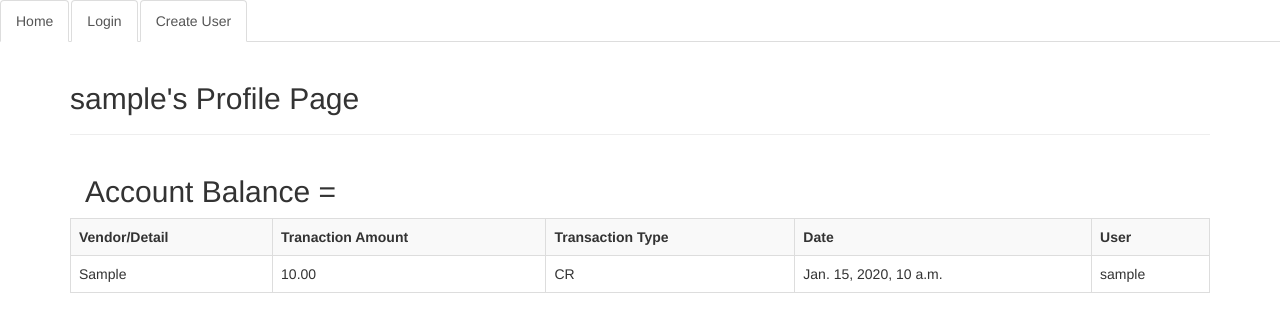
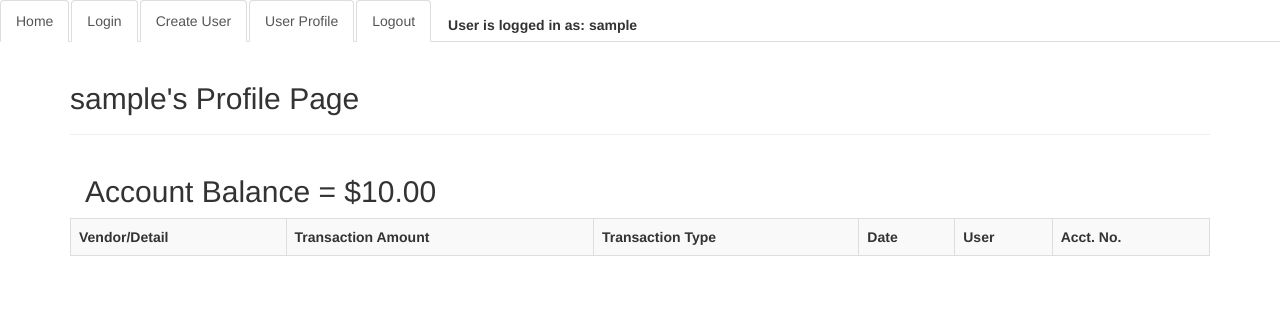
Before and after one commit to williamjohngardner/iron_bank, a Django app: page /accounts/profile/ in a window 1280 px wide. Shown: the top 332 px of the page. Run offline with Django 3.2, Linux system fonts and the light colour scheme; a user stored in the database is signed in; tables that the repository leaves empty hold one stand-in row (values such as "Sample post"); lists and menus that the app fills with data are empty; some libraries are stand-ins or nearby versions.

Commit message:
All functionality is a go Still need styling

```diff
--- a/app/views.py
+++ b/app/views.py
@@ -3,6 +3,7 @@ from django.views.generic import TemplateView, CreateView, ListView
 from app.models import Transaction
 from django.contrib.auth.models import User
 from django.contrib.auth.forms import UserCreationForm
+import datetime
 
 class IndexView(TemplateView):
     template_name = "index.html"
@@ -13,21 +14,31 @@ class CreateUserView(CreateView):
     form_class = UserCreationForm
     success_url = "/"
 
+
+
 class ProfileView(ListView):
     template_name = "accounts/profile.html"
 
     def get_queryset(self):
-        return Transaction.objects.filter(user=self.request.user)
+        return Transaction.objects.filter(user=self.request.user).filter(date__lte=datetime.datetime.today(), date__gt=datetime.datetime.today()-datetime.timedelta(days=30))
 
-    class Meta:
-        ordering = ['-created']
 
-    def acct_balance(self):
-        self.balance = 0
+    def get_context_data(self):
+        context = super().get_context_data()
+        balance = 0
         transactions = Transaction.objects.filter(user=self.request.user)
         for transaction in transactions:
+            print(transaction.transaction_type)
             if transaction.transaction_type == 'CR':
-                self.balance += transaction.amount
+                balance += transaction.amount
             elif transaction.transaction_type == 'DB':
-                self.balance -= transaction.amount
-        return self.balance
+                balance -= transaction.amount
+        context['balance'] = balance
+        return context
+
+
+class TransactionView(ListView):
+    template_name = "transaction_view.html"
+
+    def get_queryset(self):
+        return Transaction.objects.filter(id=self.kwargs['trans'])
--- a/bank/urls.py
+++ b/bank/urls.py
@@ -15,12 +15,18 @@ Including another URLconf
 """
 from django.conf.urls import url, include
 from django.contrib import admin
-from app.views import IndexView, CreateUserView, ProfileView
+from django.contrib.auth.views import logout
+from app.views import IndexView, CreateUserView, ProfileView, TransactionView
+from django.contrib.auth.decorators import login_required
+
 
 urlpatterns = [
     url(r'^admin/', admin.site.urls),
     url(r'^$', IndexView.as_view(), name="index"),
     url(r'^', include('django.contrib.auth.urls')),
+    url(r'^logout/$', logout, name="logout"),
     url(r'^create_user/$', CreateUserView.as_view(), name="create_user"),
-    url(r'^accounts/profile/$', ProfileView.as_view(), name="profile_view")
+    url(r'^accounts/profile/$', login_required(ProfileView.as_view()), name="profile_view"),
+    url(r'^transaction/(?P<trans>\d+)/$', login_required(TransactionView.as_view()), name="transaction_view")
+
 ]
--- a/templates/accounts/profile.html
+++ b/templates/accounts/profile.html
@@ -5,23 +5,27 @@
 <h2>{{ request.user }}'s Profile Page</h2>
 </div>
 <div class="container">
-  <h2>Account Balance = {{ balance }}</h2>
+  <h2>Account Balance = ${{ balance }}</h2>
 </div>
 <table class="table table-striped table-bordered">
 <tr>
     <th>Vendor/Detail</th>
-    <th>Tranaction Amount</th>
+    <th>Transaction Amount</th>
     <th>Transaction Type</th>
     <th>Date</th>
     <th>User</th>
+    <th>Acct. No.</th>
+
 </tr>
 {% for object in object_list %}
 <tr>
-  <td>{{ object.vendor }}</td>
+  <td><a href="{% url 'transaction_view' object.id %}">{{ object.vendor }}</a></td>
   <td>{{ object.amount }}</td>
   <td>{{ object.transaction_type }}</td>
   <td>{{ object.date }}</td>
   <td>{{ object.user }}</td>
+  <td>{{ object.user_id}}</td>
+
 </tr>
 {% endfor %}
 
--- a/templates/base.html
+++ b/templates/base.html
@@ -12,6 +12,12 @@
         <li role="presentation" class="active"><a href="{% url 'index' %}">Home</a></li>
         <li role="presentation" class="active"><a href="{% url 'login' %}">Login</a></li>
         <li role="presentation" class="active"><a href="{% url 'create_user' %}">Create User</a></li>
+
+        {% if request.user.is_authenticated %}
+            <li role="presentation" class="active"><a href="{% url 'profile_view' %}">User Profile</a></li>
+            <li role="presentation" class="active"><a href="{% url 'logout' %}?next=/">Logout</a></li>
+            <li class="navbar-text"><strong>User is logged in as: {{ request.user }}</strong></li>
+        {% endif %}
       </ul>
     </nav>
     <div class="container">
--- a/templates/index.html
+++ b/templates/index.html
@@ -2,8 +2,8 @@
 
 
 {% block content %}
-    <h1>Overwrite this!</h1>
-    <a href="{% url 'login' %}">Login to the Iron Bank</a>
+    <h1>Welcome to the Iron Bank of Greenville</h1>
+    <h3><a href="{% url 'login' %}">Login to the Iron Bank</a></h3>
     <br>
-    <a href="{% url 'create_user' %}">Create a New User</a>
+    <h3><a href="{% url 'create_user' %}">Create a New User</a></h3>
 {% endblock %}
```
Also changed, not shown: templates/transaction_view.html (added, +25 -0 lines).
